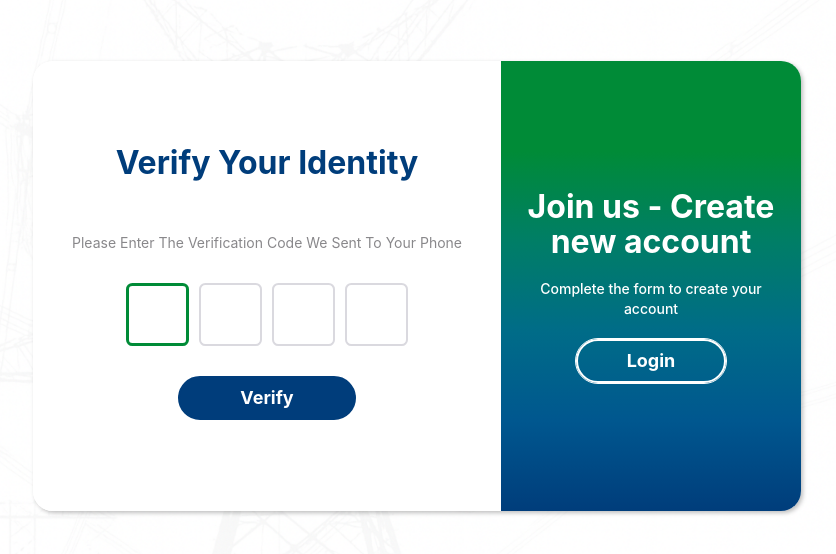
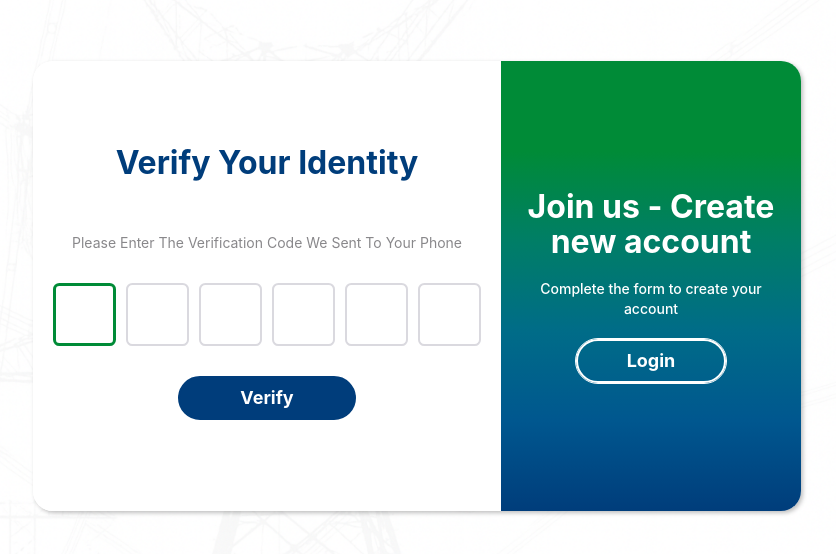
Before and after one commit to hajer242000/ashal, an Angular app: page /verify in a window 1280 px wide. Shown: the part 114-668 px from the top of the page, without its empty margins (223-1059 px from the left). Built offline with nearby package versions, Linux system fonts and the light colour scheme.

Commit message:
feat: Add OTP verification component with input handling, focus management, and paste functionality.

```diff
--- a/src/app/pages/authentication/verification/verification.ts
+++ b/src/app/pages/authentication/verification/verification.ts
@@ -14,7 +14,7 @@ import { AppButton } from '../../../components/button/button';
 export class Verification implements AfterViewInit {
   @ViewChildren('otpInput') inputs!: QueryList<ElementRef>;
 
-  otp = ['', '', '', ''];
+  otp = ['', '', '', '', '', ''];
   isComplete = false;
 
   ngAfterViewInit() {
```
